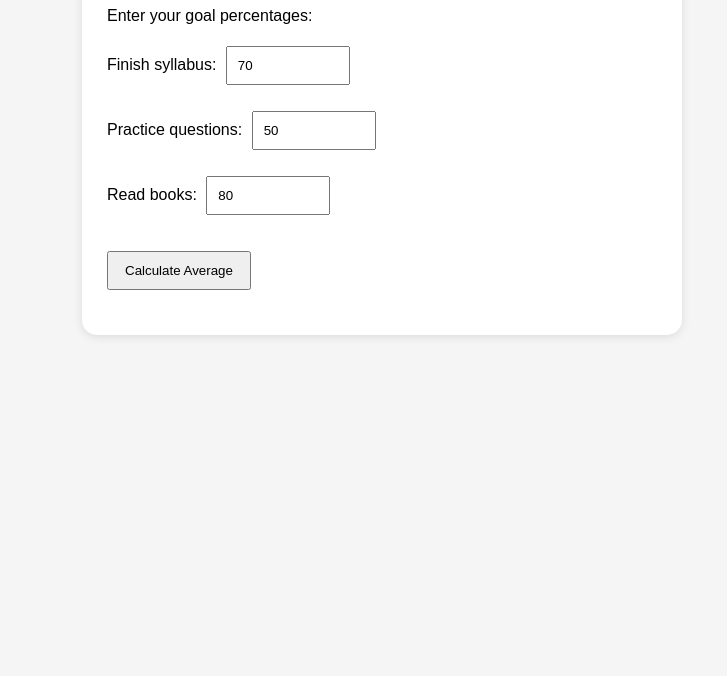
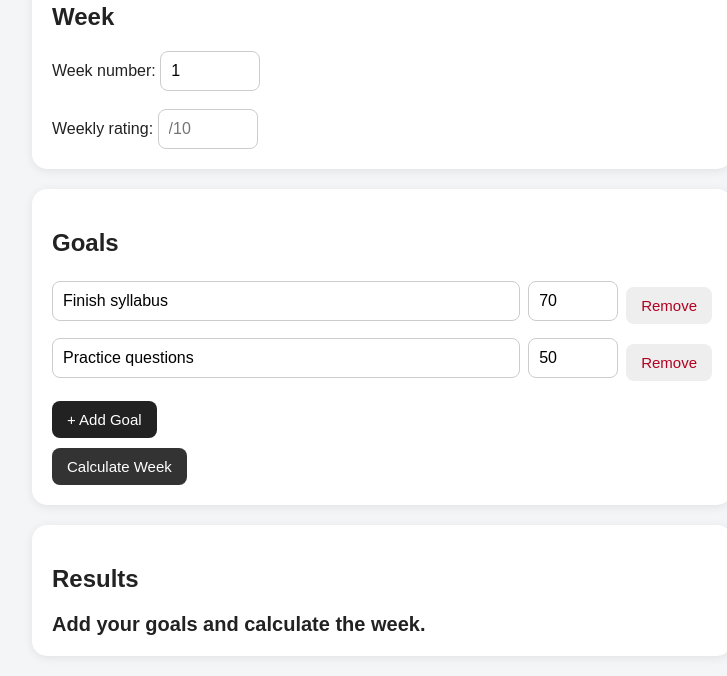
Before and after one commit to kadianravinder06-png/weekly-tracker, a plain HTML site: page index.html in a window 1280 px wide. Shown: the part 158-834 px from the top of the page, without its empty margins (258-985 px from the left). Before the commit the page ends 800 px from the top, so only its background shows below. Drawn offline with Linux system fonts and the light colour scheme.

Commit message:
Update index.html

```diff
--- a/index.html
+++ b/index.html
@@ -1,88 +1,417 @@
 <!DOCTYPE html>
-<html>
+<html lang="en">
+
 <head>
+    <meta charset="UTF-8">
+    <meta name="viewport" content="width=device-width, initial-scale=1.0">
+
     <title>Weekly Tracker</title>
 
     <style>
+
+        * {
+            box-sizing: border-box;
+        }
+
         body {
             font-family: Arial, sans-serif;
-            max-width: 600px;
-            margin: 40px auto;
+            margin: 0;
             padding: 20px;
-            background: #f5f5f5;
+            background: #f4f5f7;
+            color: #222;
+        }
+
+        .container {
+            max-width: 700px;
+            margin: auto;
+        }
+
+        h1 {
+            margin-bottom: 5px;
+        }
+
+        .subtitle {
+            color: #666;
+            margin-top: 0;
         }
 
         .card {
             background: white;
-            padding: 25px;
+            padding: 20px;
+            margin-top: 20px;
             border-radius: 15px;
-            box-shadow: 0 2px 10px rgba(0,0,0,0.1);
+            box-shadow: 0 2px 10px rgba(0,0,0,0.08);
         }
 
         input {
             padding: 10px;
-            margin: 5px;
+            border: 1px solid #ccc;
+            border-radius: 8px;
+            font-size: 16px;
+        }
+
+        #week {
             width: 100px;
         }
 
-        button {
-            padding: 10px 16px;
-            margin-top: 15px;
-            cursor: pointer;
+        #rating {
+            width: 100px;
         }
 
-        #result {
+        .goal-row {
+            display: flex;
+            gap: 8px;
+            margin: 10px 0;
+            align-items: center;
+        }
+
+        .goal-name {
+            flex: 1;
+        }
+
+        .goal-percent {
+            width: 90px;
+        }
+
+        button {
+            border: none;
+            padding: 10px 15px;
+            border-radius: 8px;
+            font-size: 15px;
+            cursor: pointer;
+            margin-top: 10px;
+        }
+
+        .add-button {
+            background: #222;
+            color: white;
+        }
+
+        .calculate-button {
+            background: #333;
+            color: white;
+        }
+
+        .remove-button {
+            background: #eee;
+            color: #b00020;
+        }
+
+        .result {
             margin-top: 20px;
-            font-size: 22px;
+            font-size: 20px;
             font-weight: bold;
         }
+
+        .below-average {
+            margin-top: 15px;
+            padding: 15px;
+            background: #fff0f0;
+            border-radius: 10px;
+        }
+
+        .below-average h3 {
+            margin-top: 0;
+        }
+
+        .goal-warning {
+            color: #b00020;
+            margin: 7px 0;
+        }
+
+        .empty {
+            color: #777;
+            font-style: italic;
+        }
+
     </style>
 </head>
 
+
 <body>
 
-<div class="card">
+<div class="container">
 
     <h1>Weekly Tracker</h1>
 
-    <p>Enter your goal percentages:</p>
-
-    <p>
-        Finish syllabus:
-        <input id="goal1" type="number" min="0" max="100" value="70">
+    <p class="subtitle">
+        Give your week a shape.
     </p>
 
-    <p>
-        Practice questions:
-        <input id="goal2" type="number" min="0" max="100" value="50">
-    </p>
 
-    <p>
-        Read books:
-        <input id="goal3" type="number" min="0" max="100" value="80">
-    </p>
+    <!-- WEEK INFORMATION -->
 
-    <button onclick="calculate()">Calculate Average</button>
+    <div class="card">
 
-    <div id="result"></div>
+        <h2>Week</h2>
+
+        <label>
+            Week number:
+            <input id="week" type="number" min="1" value="1">
+        </label>
+
+        <br><br>
+
+        <label>
+            Weekly rating:
+            <input id="rating" type="number" min="0" max="10" step="0.1" placeholder="/10">
+        </label>
+
+    </div>
+
+
+    <!-- GOALS -->
+
+    <div class="card">
+
+        <h2>Goals</h2>
+
+        <div id="goals"></div>
+
+        <button class="add-button" onclick="addGoal()">
+            + Add Goal
+        </button>
+
+        <br>
+
+        <button class="calculate-button" onclick="calculate()">
+            Calculate Week
+        </button>
+
+    </div>
+
+
+    <!-- RESULTS -->
+
+    <div class="card">
+
+        <h2>Results</h2>
+
+        <div id="result" class="result">
+            Add your goals and calculate the week.
+        </div>
+
+        <div id="belowAverage"></div>
+
+    </div>
 
 </div>
 
+
 <script>
+
+let goals = [];
+
+
+// ADD A GOAL
+
+function addGoal(name = "", percentage = "") {
+
+    if (goals.length >= 6) {
+        alert("You can have a maximum of 6 goals.");
+        return;
+    }
+
+    goals.push({
+        name: name,
+        percentage: percentage
+    });
+
+    renderGoals();
+}
+
+
+// REMOVE A GOAL
+
+function removeGoal(index) {
+
+    goals.splice(index, 1);
+
+    renderGoals();
+}
+
+
+// DISPLAY GOALS
+
+function renderGoals() {
+
+    const container = document.getElementById("goals");
+
+    container.innerHTML = "";
+
+    if (goals.length === 0) {
+
+        container.innerHTML =
+            '<p class="empty">No goals added yet.</p>';
+
+        return;
+    }
+
+
+    goals.forEach((goal, index) => {
+
+        const row = document.createElement("div");
+
+        row.className = "goal-row";
+
+
+        row.innerHTML = `
+
+            <input
+                class="goal-name"
+                type="text"
+                placeholder="Goal name"
+                value="${goal.name}"
+                oninput="updateGoalName(${index}, this.value)"
+            >
+
+            <input
+                class="goal-percent"
+                type="number"
+                min="0"
+                max="100"
+                placeholder="%"
+                value="${goal.percentage}"
+                oninput="updateGoalPercentage(${index}, this.value)"
+            >
+
+            <button
+                class="remove-button"
+                onclick="removeGoal(${index})"
+            >
+                Remove
+            </button>
+
+        `;
+
+        container.appendChild(row);
+
+    });
+}
+
+
+// UPDATE GOAL NAME
+
+function updateGoalName(index, value) {
+
+    goals[index].name = value;
+
+}
+
+
+// UPDATE GOAL PERCENTAGE
+
+function updateGoalPercentage(index, value) {
+
+    goals[index].percentage = value;
+
+}
+
+
+// CALCULATE
 
 function calculate() {
 
-    let goal1 = Number(document.getElementById("goal1").value);
-    let goal2 = Number(document.getElementById("goal2").value);
-    let goal3 = Number(document.getElementById("goal3").value);
+    if (goals.length === 0) {
 
-    let average = (goal1 + goal2 + goal3) / 3;
+        alert("Add at least one goal first.");
 
-    document.getElementById("result").innerText =
-        "Your Average = " + average.toFixed(2) + "%";
+        return;
+    }
+
+
+    let total = 0;
+
+
+    for (let goal of goals) {
+
+        let percentage = Number(goal.percentage);
+
+        if (isNaN(percentage)) {
+            percentage = 0;
+        }
+
+        total += percentage;
+    }
+
+
+    let average = total / goals.length;
+
+
+    document.getElementById("result").innerHTML =
+        "Average = " + average.toFixed(2) + "%";
+
+
+    showBelowAverage(average);
+
 }
+
+
+// SHOW BELOW-AVERAGE GOALS
+
+function showBelowAverage(average) {
+
+    const container =
+        document.getElementById("belowAverage");
+
+
+    let below = goals.filter(goal => {
+
+        return Number(goal.percentage) < average;
+
+    });
+
+
+    if (below.length === 0) {
+
+        container.innerHTML = `
+            <div class="below-average">
+                <h3>Below Average</h3>
+                <p>No goals are below your Average.</p>
+            </div>
+        `;
+
+        return;
+    }
+
+
+    let html = `
+        <div class="below-average">
+            <h3>Below Average</h3>
+    `;
+
+
+    for (let goal of below) {
+
+        let difference =
+            average - Number(goal.percentage);
+
+
+        html += `
+            <p class="goal-warning">
+                ${goal.name || "Unnamed goal"}
+                — ${difference.toFixed(2)}% below Average
+            </p>
+        `;
+
+    }
+
+
+    html += "</div>";
+
+
+    container.innerHTML = html;
+
+}
+
+
+// START WITH TWO EXAMPLE GOALS
+
+addGoal("Finish syllabus", 70);
+addGoal("Practice questions", 50);
 
 </script>
 
 </body>
+
 </html>
```
